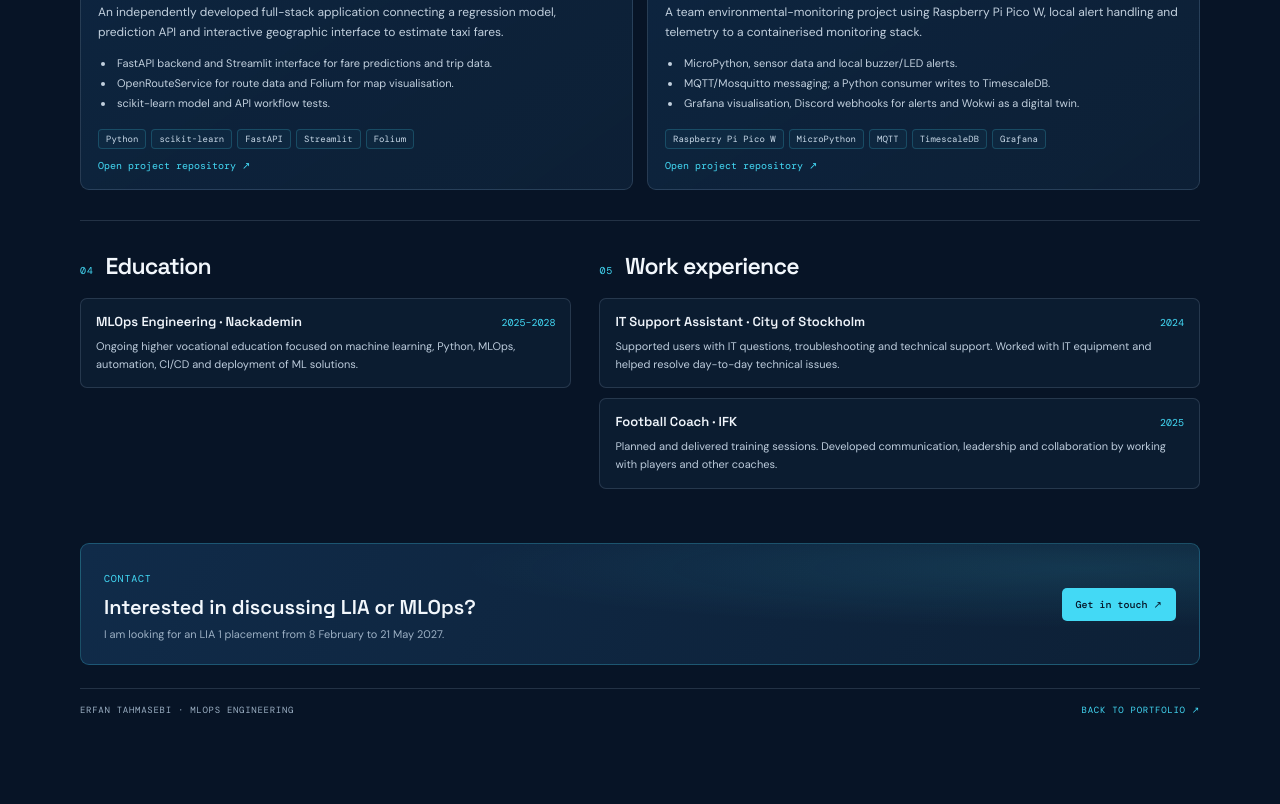
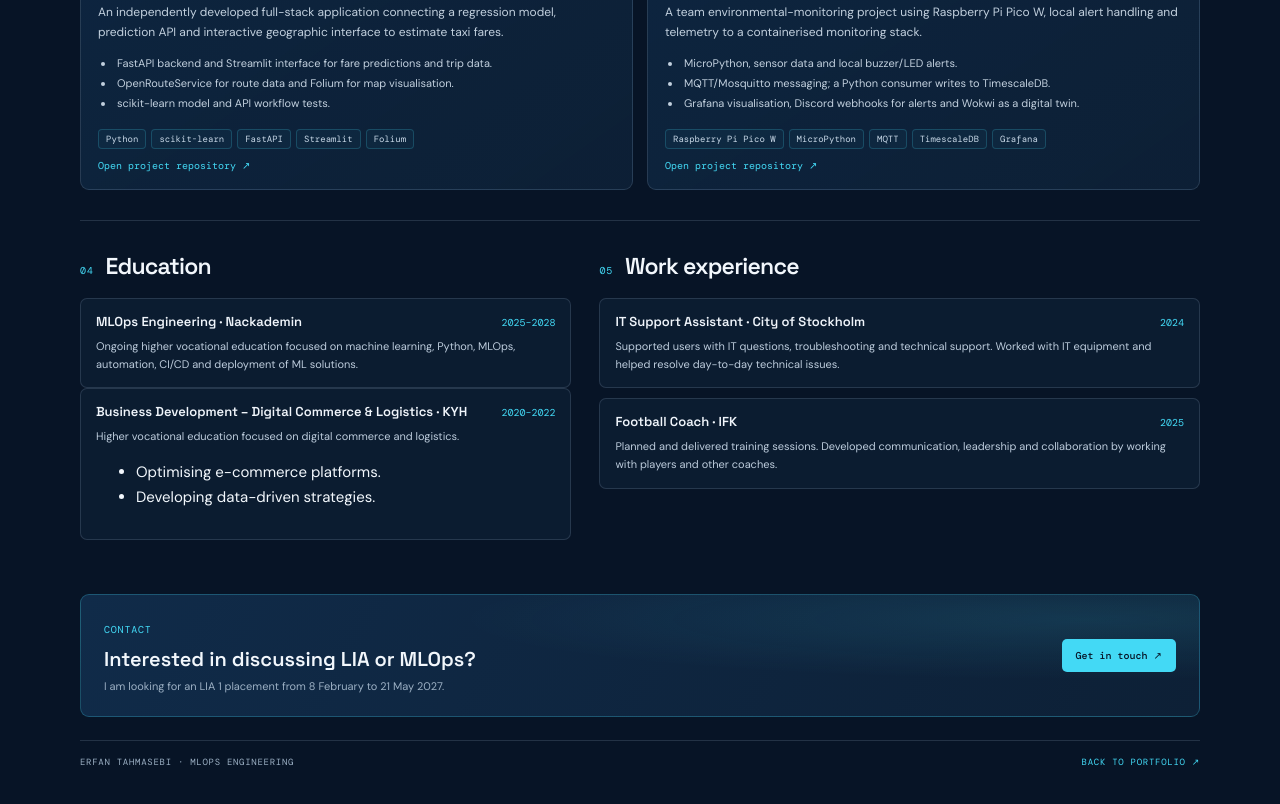
Before and after one commit to erfantk25-lab/erfantk25-lab.github.io, a plain HTML site: page cv/en/index.html in a window 1280 px wide. Shown: the part 2020-2824 px from the top of the page. Before the commit the page ends 2786 px from the top, so only its background shows below. Drawn offline with nearby package versions, Linux system fonts and the light colour scheme.

Commit message:
Add KYH digital commerce and logistics education to English CV

```diff
--- a/cv/en/index.html
+++ b/cv/en/index.html
@@ -180,6 +180,14 @@
             <div class="cv-entry-top"><h3>MLOps Engineering · Nackademin</h3><span>2025–2028</span></div>
             <p>Ongoing higher vocational education focused on machine learning, Python, MLOps, automation, CI/CD and deployment of ML solutions.</p>
           </article>
+          <article class="cv-timeline-card">
+            <div class="cv-entry-top"><h3>Business Development – Digital Commerce &amp; Logistics · KYH</h3><span>2020–2022</span></div>
+            <p>Higher vocational education focused on digital commerce and logistics.</p>
+            <ul>
+              <li>Optimising e-commerce platforms.</li>
+              <li>Developing data-driven strategies.</li>
+            </ul>
+          </article>
         </section>
         <section class="cv-section" id="experience">
           <div class="cv-section-title"><span>05</span><h2>Work experience</h2></div>
```
